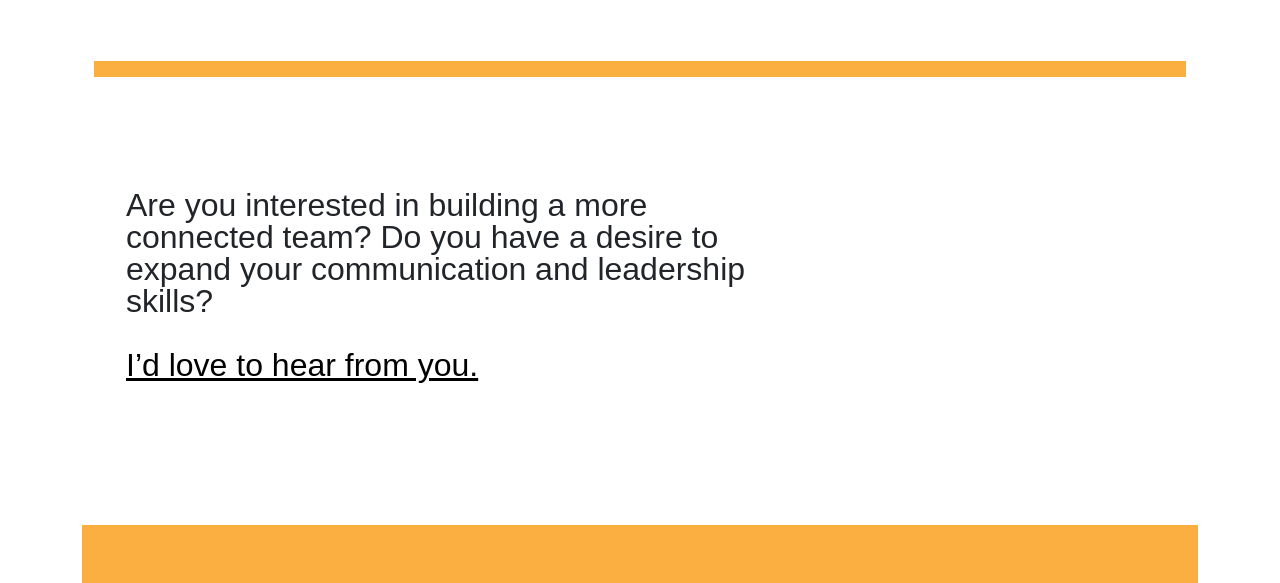
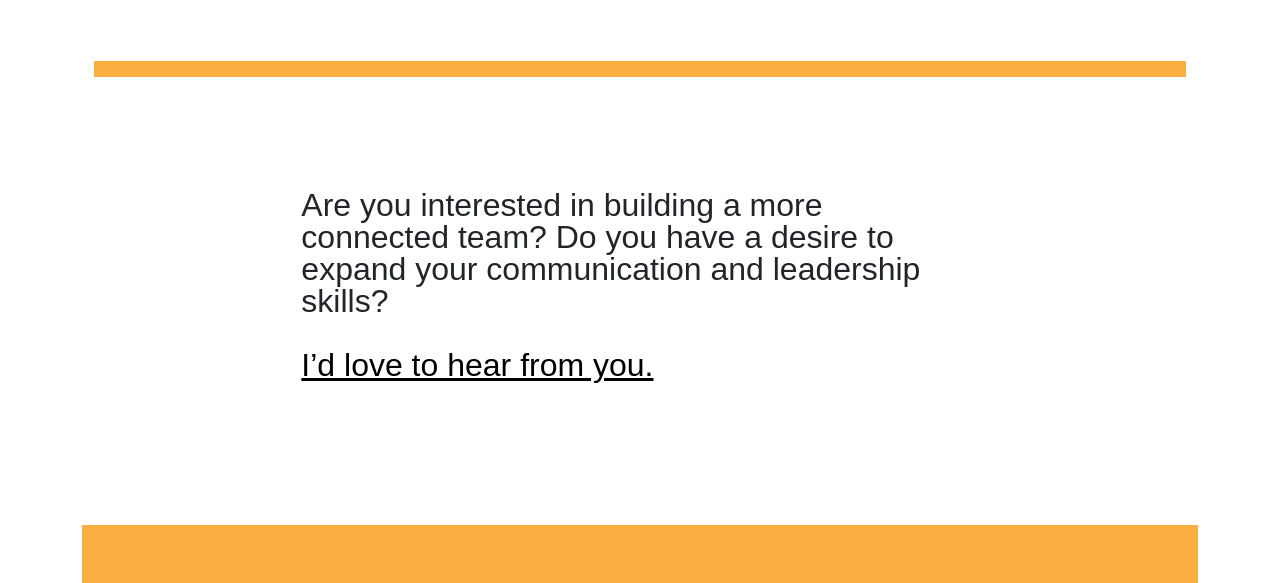
Before and after one commit to sdemercurio/40-watt, a plain HTML site: page index.html in a window 1280 px wide. Shown: the part 2863-3446 px from the top of the page. Drawn offline with nearby package versions, Linux system fonts and the light colour scheme; a web font is replaced by a local one.

Commit message:
centered contact me section

```diff
--- a/assets/css/index.css
+++ b/assets/css/index.css
@@ -334,7 +334,7 @@ button {
 
 .contact-me {
   margin-top: 3rem;
-  justify-content: left;
+  justify-content: center;
   align-items: center;
   align-content: center;
   font-family: futura-pt, sans-serif;
@@ -488,7 +488,7 @@ button {
 
     .contact-me {
       margin-top: 3rem;
-      justify-content: left;
+      justify-content: center;
       align-items: center;
       align-content: center;
       font-family: futura-pt, sans-serif;
```
